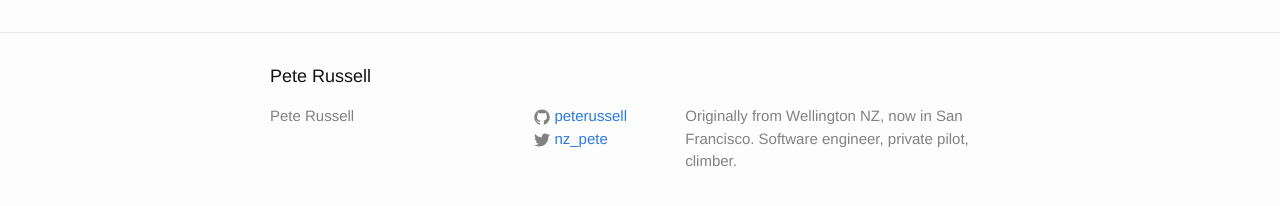
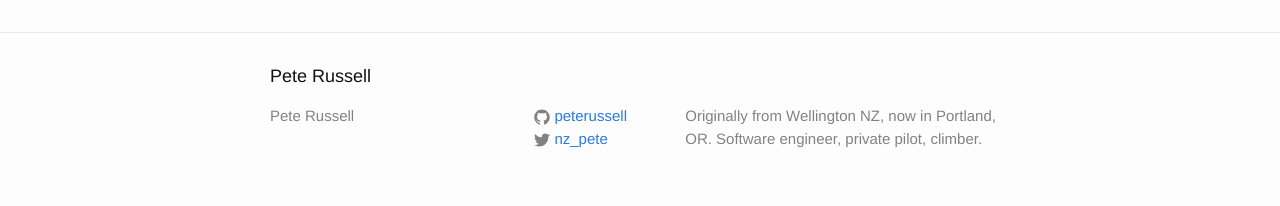
Before and after one commit to peterussell/peterussell.github.io_old, a Jekyll site: the page built from index.html, in a window 1280 px wide and 900 px high, scrolled down 2567 px. Shown: the part 667-873 px from the top of the window. Built offline with Jekyll 4.4.1, drawn with Linux system fonts in a browser that asks for light colours.

Commit message:
Updates bio with Portland address

```diff
--- a/_config.yml
+++ b/_config.yml
@@ -2,7 +2,7 @@
 title: Pete Russell
 email:
 description: > # this means to ignore newlines until "baseurl:"
- Originally from Wellington NZ, now in San Francisco.
+ Originally from Wellington NZ, now in Portland, OR.
  Software engineer, private pilot, climber.
 baseurl: "" # the subpath of your site, e.g. /blog/
 url: "http://peterussell.me" # the base hostname & protocol for your site
```
